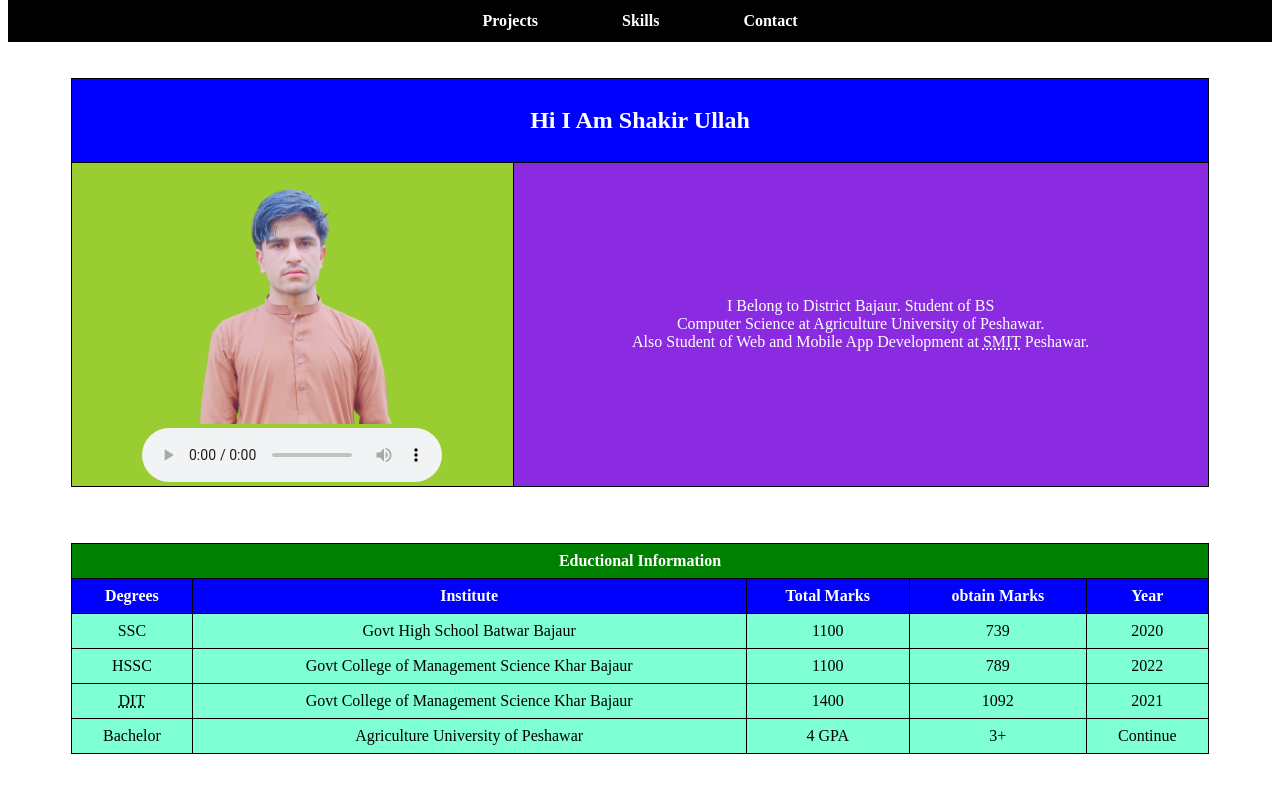
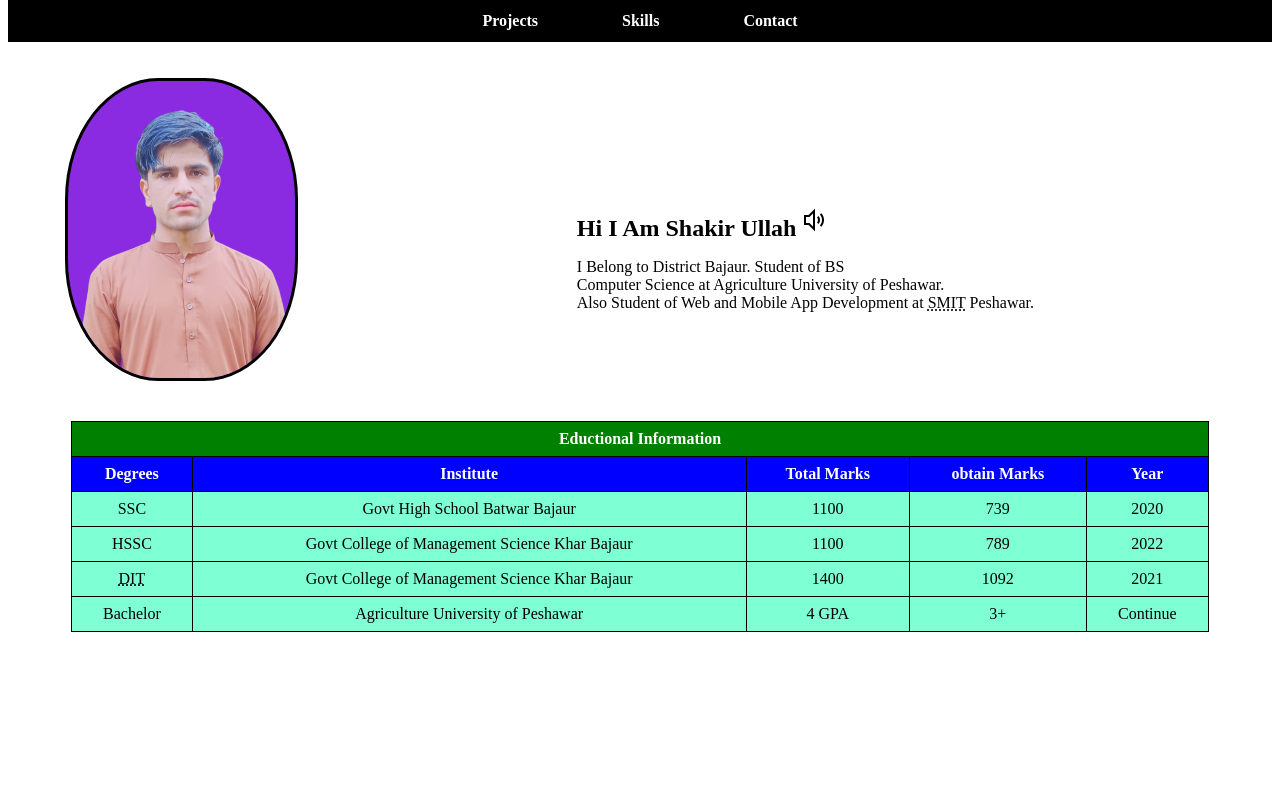
Before and after one commit to ShakirUllah-bj/portfolio-website, a plain HTML site: page index.html in a window 1280 px wide. Drawn offline with Linux system fonts and the light colour scheme.

Commit message:
add css to portfolio-website

```diff
--- /dev/null
+++ b/css/contact/contact.css
@@ -0,0 +1,76 @@
+table,
+tr,
+th,
+td {
+    border: 1px solid black;
+    border-collapse: collapse;
+    padding: 8px;
+}
+
+td {
+    background-color: aquamarine;
+}
+
+table {
+    width: 70%;
+    text-align: center;
+    margin: auto;
+}
+
+nav {
+    background-color: black;
+    text-align: center;
+    padding: 12px;
+}
+
+a {
+    padding: 40px;
+    color: white;
+    text-decoration: none;
+    font-weight: bolder;
+}
+
+img {
+    width: 25px;
+}
+
+
+/* CSS for form */
+
+#form-div {
+    width: 70%;
+    background-color: blueviolet;
+    color: whitesmoke;
+    margin: auto;
+    text-align: center;
+    padding-bottom: 40px;
+    border: 2px double red;
+    border-radius: 10px;
+}
+
+input,
+textarea {
+    border: 3px inset white;
+    border-radius: 8px;
+    background-color: wheat;
+}
+
+input {
+    height: 25px;
+}
+
+.user-name {
+    width: 24%;
+}
+
+.email-textarea {
+    width: 50%;
+}
+
+.buttons {
+    background-color: orange;
+    width: 12%;
+    height: 40px;
+    font-size: large;
+    font-weight: bold;
+}
--- /dev/null
+++ b/css/home/index.css
@@ -0,0 +1,58 @@
+table,
+tr,
+th,
+td {
+    border: 1px solid black;
+    border-collapse: collapse;
+    padding: 8px;
+}
+
+td {
+    background-color: aquamarine;
+}
+
+table {
+    width: 90%;
+    text-align: center;
+    margin: auto;
+    margin-bottom: 20px;
+}
+
+nav {
+    background-color: black;
+    text-align: center;
+    padding: 12px;
+}
+
+a {
+    padding: 40px;
+    color: white;
+    text-decoration: none;
+    font-weight: bolder;
+}
+
+#my-pic {
+    padding: 0%;
+    background-color: yellowgreen;
+}
+
+#intro-dev {
+    margin-right: 10%;
+    margin-top: 10%;
+    display: inline;
+    width: 45%;
+    float: right;
+}
+
+#img-div {
+    width: 45%;
+    float: lift;
+}
+
+#img-div img {
+    width: 40%;
+    border: 3px solid black;
+    border-radius: 40%;
+    background-color: blueviolet;
+    margin-left: 10%;
+}
--- a/index.html
+++ b/index.html
@@ -3,50 +3,10 @@
 
 <head>
     <title>Home</title>
-
-    <style>
-        table,
-        tr,
-        th,
-        td {
-            border: 1px solid black;
-            border-collapse: collapse;
-            padding: 8px;
-        }
-
-        td {
-            background-color: aquamarine;
-        }
-
-        table {
-            width: 90%;
-            text-align: center;
-            margin: auto;
-            margin-bottom: 20px;
-        }
-
-        nav {
-            background-color: black;
-            text-align: center;
-            padding: 12px;
-        }
-
-        a {
-            padding: 40px;
-            color: white;
-            text-decoration: none;
-            font-weight: bolder;
-        }
-
-        #my-pic {
-            padding: 0%;
-            background-color: yellowgreen;
-        }
-    </style>
+    <link rel="stylesheet" href="./css/home/index.css">
 </head>
 
 <body topmargin="0">
-
     <!-- Other Pages Links -->
     <header>
         <nav>
@@ -55,28 +15,21 @@
             <a href="./contact/contact.html"> Contact </a>
         </nav>
     </header>
-
     <br><br>
-
     <main>
         <!-- introduction table -->
         <section>
-            <table>
-                <tr style="background-color: blue; color: white;">
-                    <th colspan="2">
-                        <h1>Hi I Am Shakir Ullah</h1>
-                    </th>
-                </tr>
-                <tr>
-                    <td id="my-pic">
-                        <img src="./images/My-pic.png" width="200px"> <br>
-                        <audio src="#" controls> your browser does not suppurt audio </audio>
-                    </td>
-                    <td style="background-color: blueviolet; color: white;">
-                        <p>I Belong to District Bajaur. Student of BS <br>Computer Science at Agriculture University of Peshawar.<br> Also Student of Web and Mobile App Development at <abbr title="Sylani Mass IT Training">SMIT</abbr> Peshawar. </p>
-                    </td>
-                </tr>
-            </table>
+
+            <div id="intro-dev">
+                <h1 style="display: inline;"> Hi I Am Shakir Ullah</h1>
+                <img id="speaker" src="./images/speaker.png" alt=" speaker icon">
+                <p>I Belong to District Bajaur. Student of BS <br>Computer Science at Agriculture University of Peshawar.<br> Also Student of Web and Mobile App Development at <abbr title="Sylani Mass IT Training">SMIT</abbr> Peshawar. </p>
+            </div>
+
+            <div id="img-div">
+                <img src="./images/My-pic.png" alt="My Photo">
+            </div>
+
         </section>
 
         <br><br>
@@ -139,6 +92,15 @@
 
     <footer> </footer>
 
+    <!-- javascript for audio -->
+    <script>
+        var audio = new audio("./audio/my-audio.wav");
+
+        function playaudio() {
+            audio.play();
+        }
+        document.getElementById("speaker").addEventListener("click", playaudio);
+    </script>
 </body>
 
 </html>
```
Also changed, not shown: contact/contact.html (+1 -76 lines), css/projects/projects.css (added, +40 -0 lines), css/skills/skills.css (added, +35 -0 lines), projects/projects.html (+1 -43 lines), skills/skills.html (+1 -37 lines), images/speaker.png (added), 1 other file.
